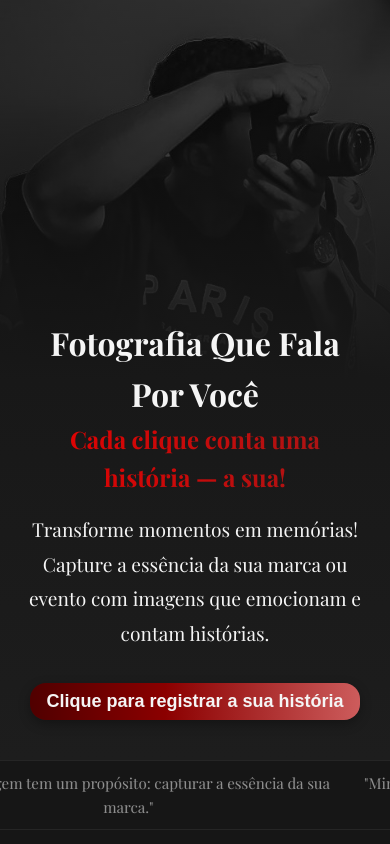
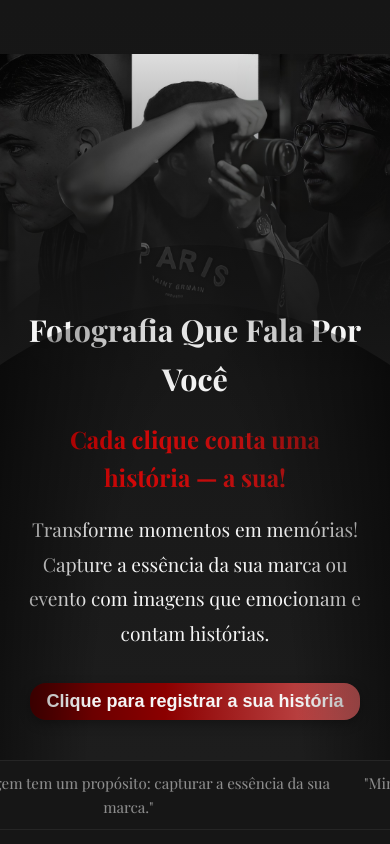
Before and after one commit to Sousaian/projeto, a plain HTML site: page index.html in a window 390 px wide. Shown: the top 844 px of the page. Drawn offline with nearby package versions, Linux system fonts and the light colour scheme.

Commit message:
background changes

```diff
--- a/index.html
+++ b/index.html
@@ -13,10 +13,12 @@
     <!-- Hero Section -->
     <header class="hero">
         <div class="hero-container">
-            <h1 class="hero-title">Fotografia Que Fala Por Você</h1>
-            <h2 class="hero-subtitle">Cada clique conta uma história — a sua!</h2>
-            <p class="hero-description">Transforme momentos em memórias! Capture a essência da sua marca ou evento com imagens que emocionam e contam histórias.</p>
-            <button class="cta-button openPopup">Clique para registrar a sua história</button>
+            <div class="round-top">
+                <h1 class="hero-title">Fotografia Que Fala Por Você</h1>
+            </div>
+                <h2 class="hero-subtitle">Cada clique conta uma história — a sua!</h2>
+                <p class="hero-description">Transforme momentos em memórias! Capture a essência da sua marca ou evento com imagens que emocionam e contam histórias.</p>
+                <button class="cta-button openPopup">Clique para registrar a sua história</button>
         </div>
     </header>
     <div class="carousel-container">
@@ -87,8 +89,8 @@
     <!-- Call-to-Action Reforçada -->
     <section class="cta-section">
         <div class="container">
-            <h2 class="cta-title">Pronto para transformar sua marca?</h2>
-            <p class="cta-description">Não perca mais tempo. Vamos criar estratégias que fazem sua marca se destacar.</p>
+            <h2 class="cta-title">Pronto para començar?</h2>
+            <p class="cta-description">Não perca mais tempo. Vamos transformar momentos em memórias.</p>
             <button class="cta-button openPopup">Quero começar</button>
         </div>
     </section>
--- a/src/styles/index.css
+++ b/src/styles/index.css
@@ -32,8 +32,10 @@ body {
     text-align: left;
     height: 90vh;
     background:
-        linear-gradient(90deg, rgb(29, 29, 29) 0%, rgb(24, 24, 24) 60%, rgba(0, 0, 0, 0.616) 100%),
-        url('../images/Luiz_02.jpg') no-repeat right ;
+        linear-gradient(90deg, rgb(29, 29, 29) 0%, rgb(24, 24, 24) 60%, rgba(0, 0, 0, 0.24) 100%),
+        url('../images/Luiz.jpg') no-repeat right / 90%;
+        background-size: contain;
+    overflow: hidden;
 }
 
 .hero-container {
@@ -600,8 +602,8 @@ body {
         padding: 2rem 1rem;
         padding-bottom: 0;
         background:
-            linear-gradient(  rgba(0, 0, 0, 0.555) 0%, rgb(24, 24, 24) 50%, rgb(29, 29, 29) 100%),
-            url('../images/Luiz.jpg') no-repeat center / cover;
+            linear-gradient(  rgba(0, 0, 0, 0) 0%, rgb(24, 24, 24) 50%, rgb(29, 29, 29) 100%),
+            url('../images/background3.jpg') no-repeat center / 130%;
     }
 
     .hero-container {
@@ -750,8 +752,27 @@ body {
     header {
         padding: 1.5rem 0.5rem;
         background:
-        linear-gradient(  rgba(0, 0, 0, 0.555) 0%, rgb(24, 24, 24) 50%, rgb(29, 29, 29) 100%),
-        url('../images/Luiz.jpg') no-repeat center / cover;
+            linear-gradient(rgba(36, 36, 36, 0.8), rgba(24, 24, 24, 0.9)),
+            url('../images/background.jpg') no-repeat center / 90%;
+        position: relative;
+        overflow: hidden; /* Garante que o pseudo-elemento não vaze */
+    }
+
+    /* Cria o efeito de elipse com fade */
+    header::before {
+        content: '';
+        position: absolute;
+        top: 0;
+        left: 0;
+        width: 100%;
+        height: 100%;
+        background: radial-gradient(
+            ellipse at 50% 120%,
+            rgba(0, 0, 0, 0) 40%,
+            rgba(0, 0, 0, 0.8) 100%
+        );
+        clip-path: ellipse(100% 60% at 50% 100%); /* Ajuste da curvatura */
+        pointer-events: none;
     }
 
     .hero-container {
@@ -762,8 +783,10 @@ body {
     .hero-title {
         text-align: center;
         margin: auto;
-        font-size: 2rem;
-        max-width: 15ch;
+        margin-bottom: 1rem;
+        font-size: 1.9rem;
+        font-weight:900;
+        max-width: 25ch;
     }
 
     .hero-subtitle {
```
Also changed, not shown: src/images/background.jpg (added), src/images/background2.jpg (added), src/images/background3.jpg (added).
